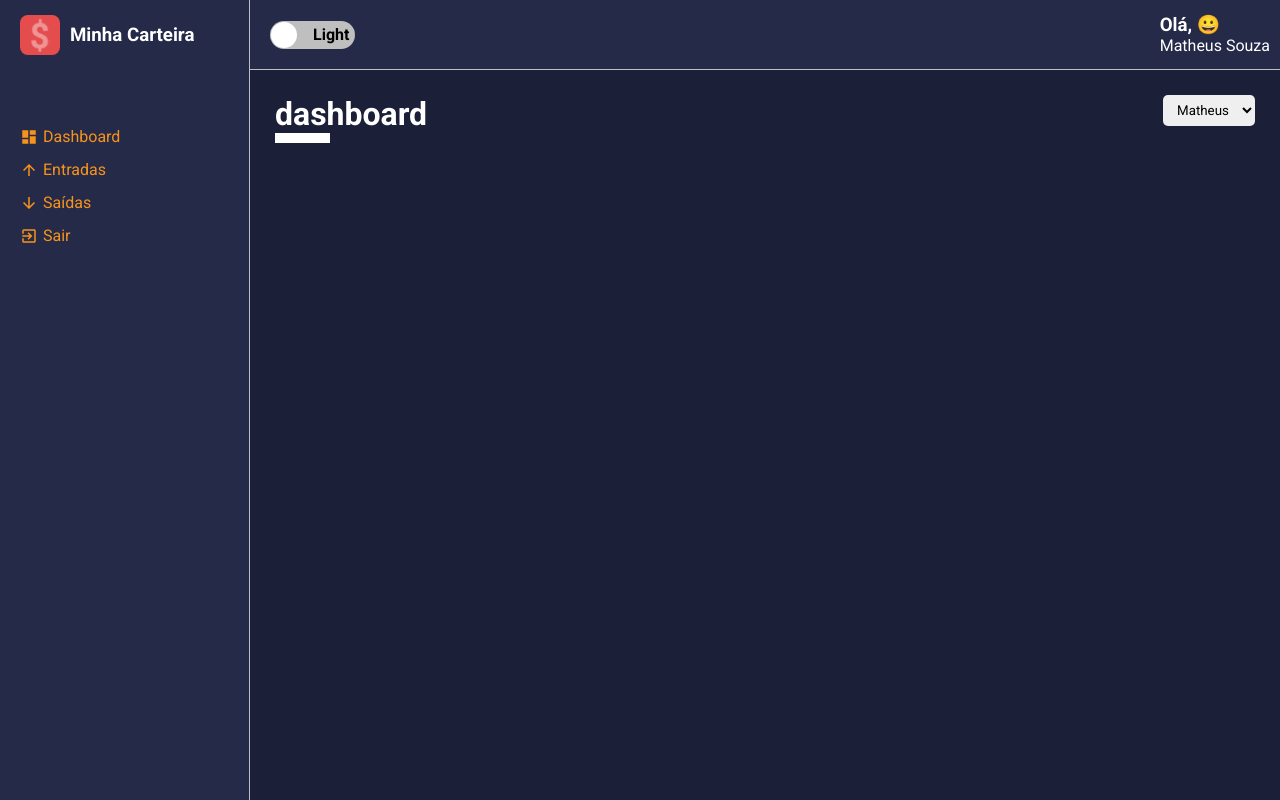
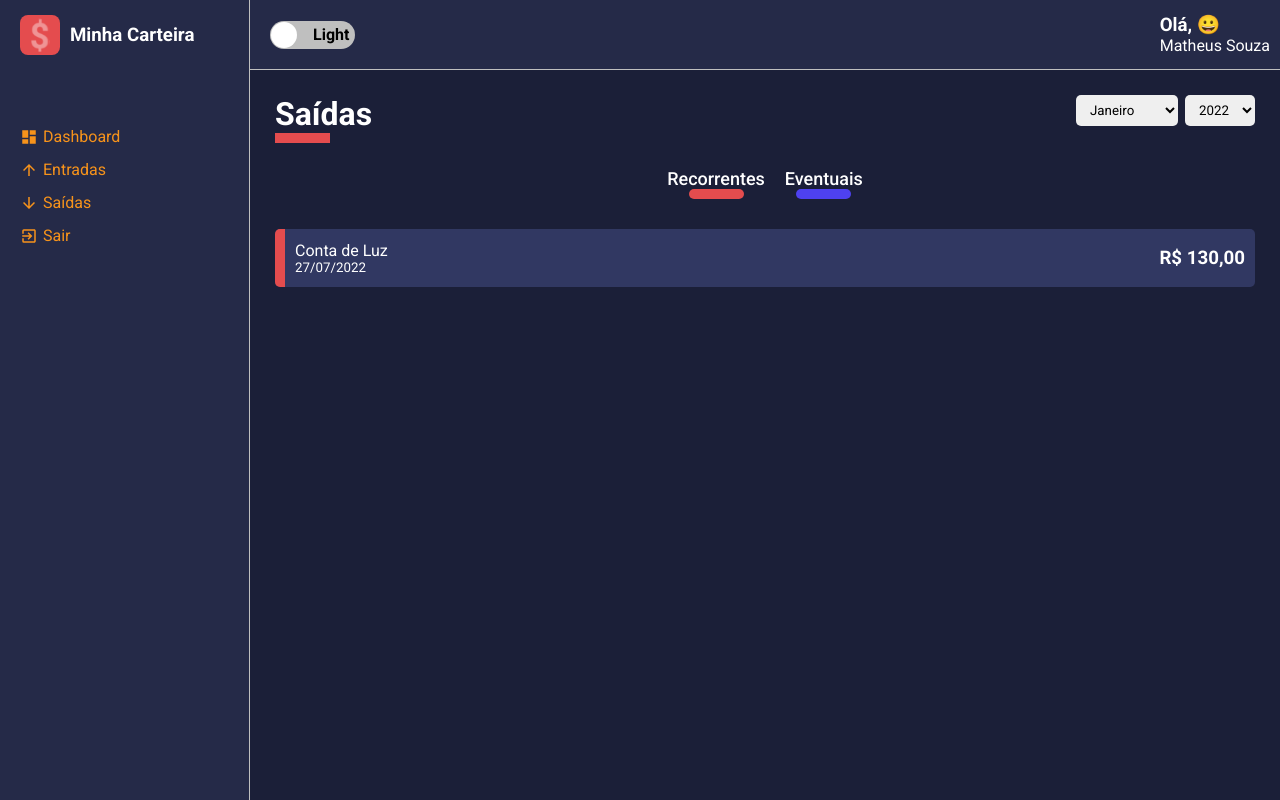
Before and after one commit to MathSSouza98/minha-carteira, a React (Create React App) app: page /list/1 in a window 1280 px wide. Built offline with nearby package versions, Linux system fonts and the light colour scheme.

Commit message:
Criação listas e rotas

```diff
--- a/package.json
+++ b/package.json
@@ -14,6 +14,7 @@
     "react": "^18.2.0",
     "react-dom": "^18.2.0",
     "react-icons": "^4.4.0",
+    "react-router-dom": "^6.4.2",
     "react-scripts": "5.0.1",
     "react-switch": "^7.0.0",
     "typescript": "^4.8.4",
@@ -42,5 +43,8 @@
       "last 1 firefox version",
       "last 1 safari version"
     ]
+  },
+  "devDependencies": {
+    "@types/react-router-dom": "^5.3.3"
   }
 }
--- a/src/App.tsx
+++ b/src/App.tsx
@@ -1,20 +1,17 @@
 import React from 'react';
 import { ThemeProvider } from 'styled-components';
-import Layout from './components/Layout';
-import Dashboard from './Pages/Dashboard';
 import GlobalStyles from './styles/GlobalStyles';
+
+import Routes from './routes';
+
 import dark from './styles/themes/dark';
 import light from './styles/themes/light';
 
 const App: React.FC = () => {
     return (
         <ThemeProvider theme={dark}>
-        <GlobalStyles />
-        <Layout>
-            <Dashboard />
-        </Layout>
-
-
+            <GlobalStyles />
+            <Routes/>
         </ThemeProvider>
     );
 }
--- a/src/Pages/List/index.tsx
+++ b/src/Pages/List/index.tsx
@@ -1,8 +1,92 @@
-import React from "react";
+import React, { useMemo } from "react";
 
-const List: React.FC = () => {
+import { BrowserRouter, useParams } from 'react-router-dom'
+
+import { ContentHeader,
+         SelectInput,
+         HistoryFinanceCard
+} from '../../components/index'
+import { Container,
+         Content,
+         Filters
+} from "./styles";
+
+interface IRouteParams {
+    match: {
+        params: {
+            type: string;
+        }
+    }
+}
+
+const List: React.FC<IRouteParams> = ({ match }) => {
+
+    const { type } = useParams();
+    const titleOptions = useMemo(() => {
+        return type === 'entry-balance' ? {title: 'Entradas', linecolor: '#4E41F0'} : {title: 'Saídas', linecolor: '#E44C4E'}
+    },[type]);
+
+    const months = [
+        {value: 1, label: 'Janeiro'},
+        {value: 2, label: 'Fevereiro'},
+        {value: 3, label: 'Março'},
+        {value: 4, label: 'Abril'},
+        {value: 5, label: 'Maio'},
+        {value: 6, label: 'Junho'},
+        {value: 7, label: 'Julho'},
+        {value: 8, label: 'Agosto'},
+        {value: 9, label: 'Setembro'},
+        {value: 10, label: 'Outubro'},
+        {value: 11, label: 'Novembro'},
+        {value: 12, label: 'Dezembro'}
+    ];
+
+    const years = [
+        {value: 2022, label: 2022},
+        {value: 2023, label: 2023},
+        {value: 2024, label: 2024},
+        {value: 2025, label: 2025},
+        {value: 2026, label: 2026},
+        {value: 2027, label: 2027},
+        {value: 2028, label: 2028},
+        {value: 2029, label: 2029},
+        {value: 2030, label: 2030},
+        {value: 2031, label: 2031},
+        {value: 2032, label: 2032},
+        {value: 2033, label: 2033}
+    ];
+
     return (
-        <h1>List</h1>
+        <Container>
+            <ContentHeader title={titleOptions.title} lineColor={titleOptions.linecolor}>
+                <SelectInput options={months}/>
+                <SelectInput options={years}/>
+            </ContentHeader>
+
+            <Filters>
+                <button
+                    type="button"
+                    className="tag-filter tag-filter-recurrent">
+                    Recorrentes
+                </button>
+
+                <button
+                    type="button"
+                    className="tag-filter tag-filter-eventual">
+                    Eventuais
+                </button>
+            </Filters>
+
+            <Content>
+                <HistoryFinanceCard
+                    tagColor="#E44C4E"
+                    title="Conta de Luz"
+                    subtitle="27/07/2022"
+                    amount="R$ 130,00"
+                />
+
+            </Content>
+        </Container>
     );
 }
 
--- a/src/Pages/List/styles.ts
+++ b/src/Pages/List/styles.ts
@@ -1 +1,57 @@
 import styled from "styled-components";
+
+export const Container = styled.div``;
+
+export const Content = styled.div``;
+
+export const Filters = styled.div`
+    width: 100%;
+    display:flex;
+    justify-content: center;
+    margin-bottom: 30px;
+
+
+    .tag-filter{
+        font-size: 18px;
+        font-weight: 500;
+        background: none;
+        color: ${props => props.theme.colors.white};
+
+
+        margin: 0 10px;
+
+        transition: opacity .3s;
+
+        :hover {
+            opacity: .7;
+        }
+
+        ::after{
+            content: '';
+            display: block;
+            width: 55px;
+            margin: 0 auto;
+            border-bottom: 10px solid ${props => props.theme.colors.warning};
+
+            border-radius: 5px;
+        }
+
+    }
+
+    .tag-filter-recurrent::after{
+            content: '';
+            display: block;
+            width: 55px;
+            margin: 0 auto;
+            border-bottom: 10px solid ${props => props.theme.colors.warning};
+        }
+
+        .tag-filter-eventual::after{
+            content: '';
+            display: block;
+            width: 55px;
+            margin: 0 auto;
+            border-bottom: 10px solid ${props => props.theme.colors.success};
+        }
+
+`;
--- /dev/null
+++ b/src/Pages/index.ts
@@ -0,0 +1,3 @@
+export {default as Dashboard} from './Dashboard'
+export {default as List} from './List'
+export {default as SignIn} from './SignIn'
--- a/src/components/Aside/index.tsx
+++ b/src/components/Aside/index.tsx
@@ -27,17 +27,17 @@ const Aside: React.FC = () => {
                 <Title>Minha Carteira</Title>
             </Header>
             <MenuContainer>
-                <MenuItemLink href="#">
+                <MenuItemLink href="/dashboard">
                 <MdDashboard/>
                     Dashboard
                 </MenuItemLink>
 
-                <MenuItemLink href="#">
+                <MenuItemLink href="/list/entry-balance">
                 <MdArrowUpward/>
                     Entradas
                 </MenuItemLink>
 
-                <MenuItemLink href="#">
+                <MenuItemLink href="/list/exit-balance">
                 <MdArrowDownward/>
                     Saídas
                 </MenuItemLink>
--- a/src/components/Content/styles.ts
+++ b/src/components/Content/styles.ts
@@ -6,4 +6,23 @@ color: ${props => props.theme.colors.white};
 background-color: ${props => props.theme.colors.primary};
 
 padding: 25px;
+
+height: calc(100vh - 70px);
+overflow-y: scroll;
+
+::-webkit-scrollbar{
+    width: 10px;
+
+}
+
+::-webkit-scrollbar-thumb{
+    background-color: ${props => props.theme.colors.secondary};
+    border-radius: 10px;
+
+}
+
+::-webkit-scrollbar-track{
+    background-color: ${props => props.theme.colors.tertiary};
+}
+
 `;
--- /dev/null
+++ b/src/components/HistoryFinanceCard/index.tsx
@@ -0,0 +1,34 @@
+import React from "react";
+
+import { Container,
+         Tag
+} from './styles';
+
+interface IHistoryFinanceCardProps{
+    tagColor: string;
+    title: string;
+    subtitle: string;
+    amount: string;
+
+}
+
+const HistoryFinanceCard: React.FC<IHistoryFinanceCardProps> = ({
+    tagColor,
+    title,
+    subtitle,
+    amount
+}) => {
+
+    return (
+        <Container>
+            <Tag color={tagColor} />
+            <div>
+                <span>{title}</span>
+                <small>{subtitle}</small>
+            </div>
+            <h3>{amount}</h3>
+        </Container>
+    );
+}
+
+export default HistoryFinanceCard;
--- /dev/null
+++ b/src/components/HistoryFinanceCard/styles.ts
@@ -0,0 +1,54 @@
+import styled from "styled-components";
+
+interface ITagProps {
+    color:string;
+}
+
+export const Container = styled.li`
+    background-color: ${props => props.theme.colors.tertiary};
+
+    list-style:none;
+    border-radius: 5px;
+
+    margin: 10px 0;
+    padding: 12px 10px;
+
+    display: flex;
+    justify-content: space-between;
+    align-items: center;
+
+    cursor:pointer;
+    transition: all .3s;
+
+    position: relative;
+
+    &:hover {
+        opacity:.7;
+        transform: translateX(10px);
+
+    }
+
+    > div {
+        display: flex;
+        flex-direction: column;
+        justify-content: space-between;
+
+        padding-left: 10px;
+    }
+
+
+`;
+
+export const Tag = styled.div<ITagProps>`
+    width: 10px;
+    height: 100%;
+
+    background-color: ${props => props.color};
+
+    position: absolute;
+    left: 0;
+
+    border-radius: 5px 0 0 5px;
+
+
+`;
--- a/src/components/index.ts
+++ b/src/components/index.ts
@@ -1,3 +1,5 @@
+import { fileURLToPath } from 'url'
+
 export {default as Aside} from './Aside/index'
 export {default as Content} from './Content'
 export {default as ContentHeader} from './ContentHeader'
@@ -5,3 +7,4 @@ export {default as Layout} from './Layout'
 export {default as MainHeader} from './MainHeader'
 export {default as SelectInput} from './SelectInput'
 export {default as Toogle} from './Toggle'
+export {default as HistoryFinanceCard} from './HistoryFinanceCard'
--- /dev/null
+++ b/src/routes/app.routes.tsx
@@ -0,0 +1,26 @@
+import React from "react";
+import {
+    Routes,
+    Route
+} from 'react-router-dom';
+
+import { Layout } from "../components";
+
+import {Dashboard,
+        List
+} from '../Pages/index';
+
+const AppRoutes: React.FC =() => (
+    <Layout>
+        <Routes>
+            <Route path="/dashboard" element={<Dashboard />} />
+            <Route path="/list/:type" element={<List match={{
+                params: {
+                    type: ""
+                }
+            }} />} />
+        </Routes>
+    </Layout>
+);
+
+export default AppRoutes;
--- /dev/null
+++ b/src/routes/index.tsx
@@ -0,0 +1,12 @@
+import React from 'react';
+import {BrowserRouter} from 'react-router-dom';
+
+import App from './app.routes';
+
+const Routes: React.FC = () => (
+    <BrowserRouter>
+    <App />
+    </BrowserRouter>
+);
+
+export default Routes;
```
Also changed, not shown: 1 other file (tests, documents, lock files or other folders).
